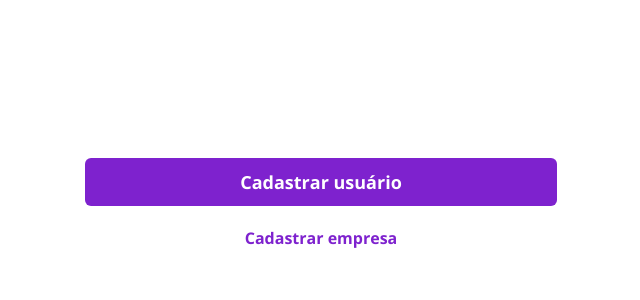
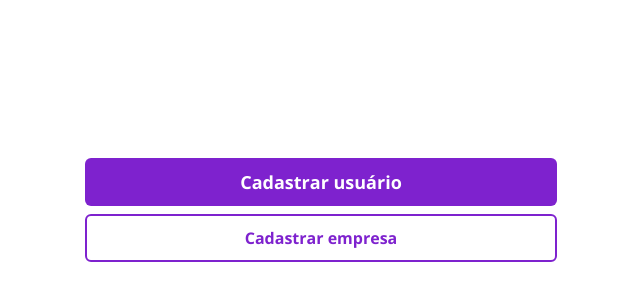
Before and after one commit to KaykySousa/Findzy, a Next.js app: page /register in a window 1280 px wide. Shown: the part 190-490 px from the top of the page, without its empty margins (319-959 px from the left). Built offline with nearby package versions, Linux system fonts and the light colour scheme; what prettier-plugin-tailwindcss would draw is missing.

Commit message:
update: style

```diff
--- a/src/pages/register/index.tsx
+++ b/src/pages/register/index.tsx
@@ -4,7 +4,11 @@ export default function Register() {
 	return (
 		<div className="mx-auto flex min-h-screen max-w-lg flex-col items-center justify-center gap-y-2 p-5">
 			<LinkButton href="/register/user">Cadastrar usuário</LinkButton>
-			<LinkButton href="/register/company" theme="secondary">
+			<LinkButton
+				href="/register/company"
+				buttonClassName="border-2 border-purple-700"
+				theme="secondary"
+			>
 				Cadastrar empresa
 			</LinkButton>
 		</div>
--- a/src/pages/register/user.tsx
+++ b/src/pages/register/user.tsx
@@ -146,7 +146,10 @@ export default function RegisterUser() {
 				<p className="text-center text-3xl font-bold text-white">
 					Já possui uma conta no Findzy e caiu aqui por engano?
 				</p>
-				<LinkButton href="/login" theme="secondary">
+				<LinkButton
+					href="/login"
+					buttonClassName="border-2 border-white"
+				>
 					Entre agora
 				</LinkButton>
 			</div>
```
